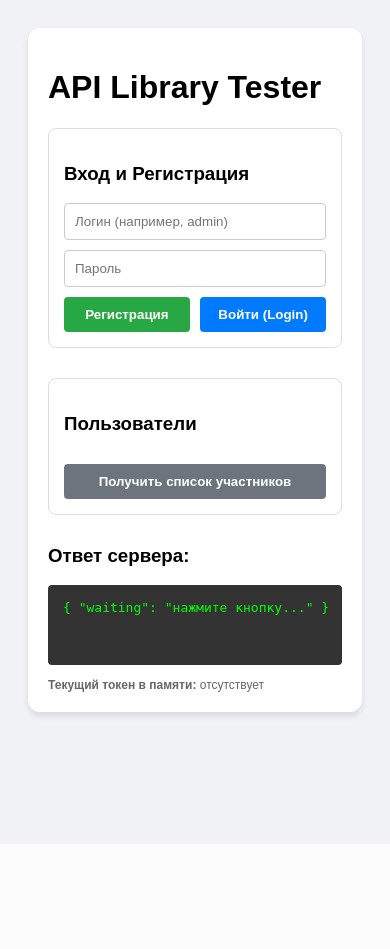
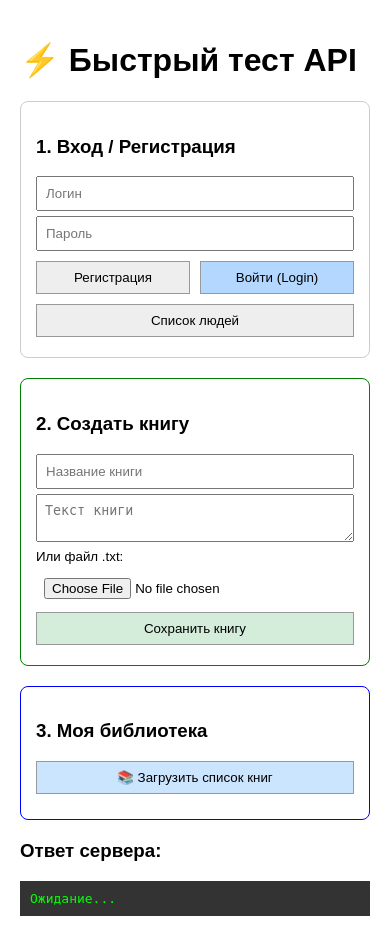
Before and after one commit to KonstantinFedorovich/library-system, a PHP site: page /test_api.html in a window 390 px wide. Before the commit the page ends 722 px from the top, so only its background shows below. Run offline with PHP 8.4, Linux system fonts and the light colour scheme.

```diff
--- a/test_api.html
+++ b/test_api.html
@@ -2,86 +2,135 @@
 <html lang="ru">
 <head>
     <meta charset="UTF-8">
-    <title>Панель тестирования API</title>
+    <title>Lite API Tester</title>
     <style>
-        body { font-family: sans-serif; padding: 20px; background: #f0f2f5; }
-        .container { max-width: 600px; margin: 0 auto; background: white; padding: 20px; border-radius: 12px; box-shadow: 0 4px 6px rgba(0,0,0,0.1); }
-        .section { margin-bottom: 30px; padding: 15px; border: 1px solid #ddd; border-radius: 8px; }
-        input { display: block; width: 100%; padding: 10px; margin: 10px 0; border: 1px solid #ccc; border-radius: 4px; box-sizing: border-box; }
-        button { width: 48%; padding: 10px; cursor: pointer; border: none; border-radius: 4px; color: white; font-weight: bold; }
-        .btn-reg { background: #28a745; }
-        .btn-login { background: #007bff; }
-        .btn-users { background: #6c757d; width: 100%; margin-top: 10px; }
-        pre { background: #333; color: #0f0; padding: 15px; border-radius: 4px; overflow-x: auto; min-height: 50px; }
-        .token-box { font-size: 12px; color: #666; word-break: break-all; margin-top: 10px; }
+        body { font-family: sans-serif; padding: 20px; max-width: 600px; margin: 0 auto; }
+        .box { border: 1px solid #ccc; padding: 15px; margin-bottom: 20px; border-radius: 8px; }
+        input, textarea, button { display: block; width: 100%; margin: 5px 0; padding: 8px; box-sizing: border-box; }
+        button { cursor: pointer; background: #eee; border: 1px solid #999; }
+        button:hover { background: #ddd; }
+        pre { background: #333; color: #0f0; padding: 10px; overflow-x: auto; }
     </style>
 </head>
 <body>
 
-<div class="container">
-    <h1>API Library Tester</h1>
+    <h1>⚡ Быстрый тест API</h1>
 
-    <div class="section">
-        <h3>Вход и Регистрация</h3>
-        <input type="text" id="loginField" placeholder="Логин (например, admin)">
-        <input type="password" id="passField" placeholder="Пароль">
-
-        <div style="display: flex; justify-content: space-between;">
-            <button class="btn-reg" onclick="apiCall('register')">Регистрация</button>
-            <button class="btn-login" onclick="apiCall('login')">Войти (Login)</button>
+    <div class="box">
+        <h3>1. Вход / Регистрация</h3>
+        <input type="text" id="login" placeholder="Логин">
+        <input type="password" id="pass" placeholder="Пароль">
+        <div style="display: flex; gap: 10px;">
+            <button onclick="sendAuth('register')">Регистрация</button>
+            <button onclick="sendAuth('login')" style="background: #b3d7ff;">Войти (Login)</button>
         </div>
+        <button onclick="sendAuth('get_users')">Список людей</button>
     </div>
 
-    <div class="section">
-        <h3>Пользователи</h3>
-        <button class="btn-users" onclick="apiCall('get_users')">Получить список участников</button>
+    <div class="box" style="border-color: green;">
+        <h3>2. Создать книгу</h3>
+        <input type="text" id="bookTitle" placeholder="Название книги">
+        <textarea id="bookText" placeholder="Текст книги"></textarea>
+        <small>Или файл .txt:</small>
+        <input type="file" id="bookFile" accept=".txt">
+        <button onclick="createBook()" style="background: #d4edda;">Сохранить книгу</button>
+    </div>
+    <div class="box" style="border-color: blue;">
+        <h3>3. Моя библиотека</h3>
+        <button onclick="getMyBooks()" style="background: #cce5ff;">📚 Загрузить список книг</button>
+
+        <div id="booksList" style="margin-top: 10px;"></div>
     </div>
 
     <h3>Ответ сервера:</h3>
-    <pre id="apiResult">{ "waiting": "нажмите кнопку..." }</pre>
+    <pre id="out">Ожидание...</pre>
 
-    <div class="token-box">
-        <strong>Текущий токен в памяти:</strong> <span id="savedToken">отсутствует</span>
-    </div>
-</div>
+    <script>
+        // Функция 1: Для регистрации, входа и получения юзеров
+        async function sendAuth(method) {
+            const login = document.getElementById('login').value;
+            const pass = document.getElementById('pass').value;
 
-<script>
-    async function apiCall(method) {
-        const login = document.getElementById('loginField').value;
-        const password = document.getElementById('passField').value;
-        const resultBlock = document.getElementById('apiResult');
-
-        resultBlock.innerText = "Загрузка...";
-
-        try {
             const res = await fetch(`api.php?method=${method}`, {
                 method: 'POST',
                 headers: { 'Content-Type': 'application/json' },
-                body: JSON.stringify({
-                    login: login,
-                    password: password
-                })
+                body: JSON.stringify({ login: login, password: pass })
             });
 
             const data = await res.json();
-            resultBlock.innerText = JSON.stringify(data, null, 2);
+            document.getElementById('out').innerText = JSON.stringify(data, null, 2);
 
-            // Если пришел токен (при логине или регистрации) — сохраняем его
-            if (data.token) {
-                localStorage.setItem('api_token', data.token);
-                document.getElementById('savedToken').innerText = data.token;
+            if (data.token) { // Если сервер дал токен - запоминаем
+                localStorage.setItem('token', data.token);
+                alert('Токен получен! Теперь можно создавать книги.');
             }
-        } catch (error) {
-            resultBlock.innerText = "Ошибка: " + error.message;
         }
-    }
 
-    // При загрузке страницы проверяем, есть ли токен в памяти
-    window.onload = () => {
-        const token = localStorage.getItem('api_token');
-        if (token) document.getElementById('savedToken').innerText = token;
-    };
-</script>
+        // Функция 2: Для создания книги (с файлом)
+        async function createBook() {
+            const token = localStorage.getItem('token');
+            if (!token) return alert('Сначала войдите (Login)!');
 
+            const formData = new FormData();
+            formData.append('title', document.getElementById('bookTitle').value);
+            formData.append('text', document.getElementById('bookText').value);
+
+            const file = document.getElementById('bookFile').files[0];
+            if (file) formData.append('book_file', file);
+
+            const res = await fetch('api.php?method=create_book', {
+                method: 'POST',
+                headers: { 'Authorization': 'Bearer ' + token },
+                body: formData
+            });
+
+            const data = await res.json();
+            document.getElementById('out').innerText = JSON.stringify(data, null, 2);
+        }
+        // Функция 3: Получить список книг
+        async function getMyBooks() {
+            const token = localStorage.getItem('token');
+            if (!token) return alert('Сначала войдите!');
+
+            const res = await fetch('api.php?method=get_books', {
+                method: 'GET', // Тут GET, тело не нужно
+                headers: { 'Authorization': 'Bearer ' + token }
+            });
+
+            const data = await res.json();
+
+            // Красивый вывод JSON в черное окно
+            document.getElementById('out').innerText = JSON.stringify(data, null, 2);
+
+            //Список кнопок
+            const listDiv = document.getElementById('booksList');
+            listDiv.innerHTML = '';
+
+            if (data.books && data.books.length > 0) {
+                data.books.forEach(book => {
+                    // Создаем кнопку для каждой книги
+                    const btn = document.createElement('button');
+                    btn.innerText = `📖 ${book.title}`;
+                    btn.style.margin = '5px 0';
+                    btn.style.textAlign = 'left';
+                    btn.onclick = () => openBook(book.id);
+                    listDiv.appendChild(btn);
+                });
+            } else {
+                listDiv.innerHTML = '<p>Книг пока нет.</p>';
+            }
+        }
+
+        // Функция 4: Открыть одну книгу (по ID)
+        async function openBook(id) {
+            const token = localStorage.getItem('token');
+            const res = await fetch(`api.php?method=get_book&id=${id}`, {
+                method: 'GET',
+                headers: { 'Authorization': 'Bearer ' + token }
+            });
+            const data = await res.json();
+            document.getElementById('out').innerText = JSON.stringify(data, null, 2);
+        }
+    </script>
 </body>
 </html>
```
Also changed, not shown: api.php (+124 -4 lines), index.php (+16 -19 lines), .htaccess (added).
